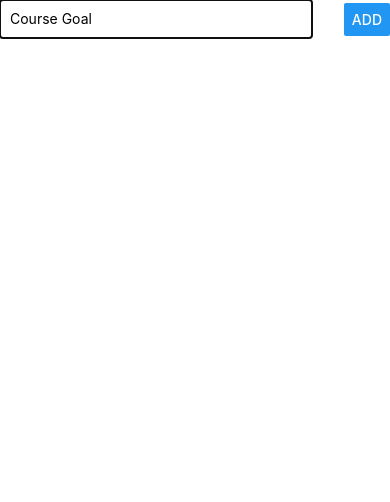
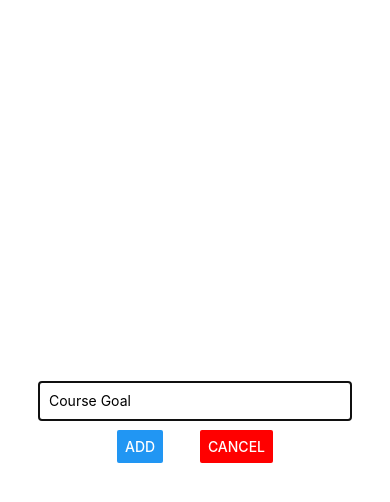
Before and after one commit to himanshurahi/learning-react-native-2022, a React Native app in the folder rn-first-app/: screen / in a window 390 px wide. Both pictures are taken after a click on the button "ADD NEW GOAL". Shown: the top 502 px of the page. Built offline with nearby package versions, Linux system fonts and the light colour scheme.

Commit message:
Done With Basics

```diff
--- a/rn-first-app/App.js
+++ b/rn-first-app/App.js
@@ -15,12 +15,13 @@ import GoalItem from "./components/GoalItem";
 export default function App() {
   const [courseGoals, setCourseGoals] = useState([]);
   const [isAddMode, setIsMode] = useState(false);
+
   const addGoalHandler = (goalTitle) => {
     setCourseGoals([
       ...courseGoals,
       { id: Math.random().toString(), value: goalTitle },
     ]);
-    console.log(courseGoals);
+    setIsMode(false);
   };
 
   const removeGoalHandler = (goalId) => {
@@ -29,10 +30,18 @@ export default function App() {
     });
   };
 
+  const cancelGoalHandler = () => {
+    setIsMode(false);
+  };
+
   return (
     <View style={styles.container}>
       <Button title="Add New Goal" onPress={() => setIsMode(true)}></Button>
-      <GoalInput visible={isAddMode} onAddGoal={addGoalHandler} />
+      <GoalInput
+        visible={isAddMode}
+        onCancel={cancelGoalHandler}
+        onAddGoal={addGoalHandler}
+      />
       <FlatList
         data={courseGoals}
         renderItem={(itemData) => (
--- a/rn-first-app/components/GoalInput.js
+++ b/rn-first-app/components/GoalInput.js
@@ -8,13 +8,18 @@ const GoalInput = (props) => {
     setGoal(text);
   };
 
+  const addGoalHandler = () => {
+    props.onAddGoal(Goal);
+    setGoal("");
+  };
+
   return (
-    <Modal visible = {props.visible} animationType="slide">
+    <Modal visible={props.visible} animationType="slide">
       <View
         style={{
-          flexDirection: "row",
-          justifyContent: "space-between",
+          justifyContent: "center",
           alignItems: "center",
+          flex: 1,
         }}>
         <TextInput
           placeholder="Course Goal"
@@ -22,7 +27,13 @@ const GoalInput = (props) => {
           onChangeText={inputHandler}
           value={Goal}
         />
-        <Button title="Add" onPress={() => props.onAddGoal(Goal)}></Button>
+        <View style = {{flexDirection : 'row', justifyContent : 'space-between', width : '40%'}}>
+          <Button title="Add" onPress={addGoalHandler}></Button>
+          <Button
+            title="Cancel"
+            onPress={props.onCancel}
+            color={"red"}></Button>
+        </View>
       </View>
     </Modal>
   );
@@ -34,6 +45,7 @@ const styles = StyleSheet.create({
     borderBottomWidth: 1,
     padding: 10,
     width: "80%",
+    marginBottom: 10,
   },
 });
 
```
